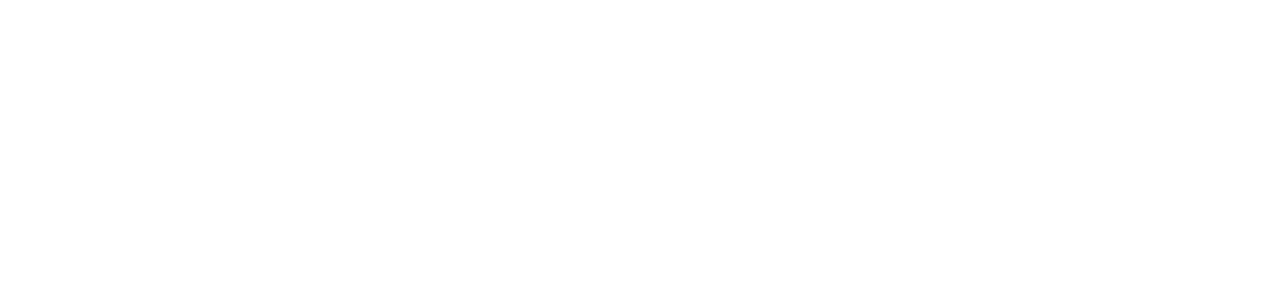
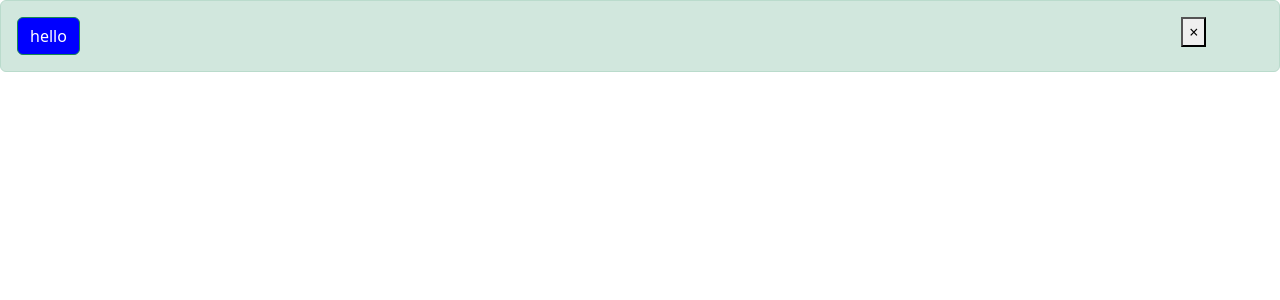
Before and after one commit to Pavel-2004/fin-app-stock-analysis, a React (Create React App) app: page / in a window 1280 px wide. Shown: the top 300 px of the page. Built offline with nearby package versions, Linux system fonts and the light colour scheme.

Commit message:
notification bar without text component *closing button needs fix*

```diff
--- a/src/App.js
+++ b/src/App.js
@@ -1,12 +1,14 @@
 import 'bootstrap/dist/css/bootstrap.min.css';
 import Input from './components/Input';
 import Buttonc from './components/Buttonc';
+import NotifBox from './components/NotifBox';
 import "./backend/auth"
 
-import 'bootstrap/dist/css/bootstrap.min.css'
+
 function App() {
   return (
     <div className="App">
+     <NotifBox IncludeButton={true} NotifColour="green" BtnColor = "blue" BtnTitle = "hello"/>
 
     </div>
   );
--- /dev/null
+++ b/src/components/NotifBox.js
@@ -0,0 +1,54 @@
+import 'bootstrap/dist/css/bootstrap.min.css';
+import Buttonc from './Buttonc';
+
+function NotifBox(props){
+//    x = props.BtnColor;
+//    y = props.BtnFunct;
+//    z = props.BtnTitle;
+var colour = "";
+
+    if(props.NotifColour == "blue") {
+      colour = "alert alert-primary";
+    } else if(props.NotifColour == "light gray") {
+      colour = "alert alert-secondary";
+    } else if(props.NotifColour == "green") {
+      colour = "alert alert-success";
+    } else if(props.NotifColour == "red") {
+      colour = "alert alert-danger";
+    } else if(props.NotifColour == "yellow") {
+      colour = "alert alert-warning";
+    } else if(props.NotifColour == "cyan") {
+      colour = "alert alert-info";
+    } else if(props.NotifColour == "white") {
+      colour = "alert alert-light";
+    } else if(props.NotifColour == "dark gray") {
+      colour = "alert alert-dark";
+    }
+  return(
+
+    <div className={colour}>
+      <div className="row">
+        <div className="col-1">
+        {props.IncludeButton &&
+          (
+            <Buttonc color = {props.BtnColor} funct = {props.BtnFunct} title = {props.BtnTitle}/>
+          )
+        }
+        </div>
+        <div className="col-10">
+          <p> </p>
+        </div>
+        <div className="col-1">
+            <div className="justify-content-end">
+              <button type="button" className="">
+               <span aria-hidden="true">&times;</span>
+              </button>
+          </div>
+        </div>
+      </div>
+    </div>
+  );
+}
+
+
+export default NotifBox;
```
Also changed, not shown: 1 other file (tests, documents, lock files or other folders).
